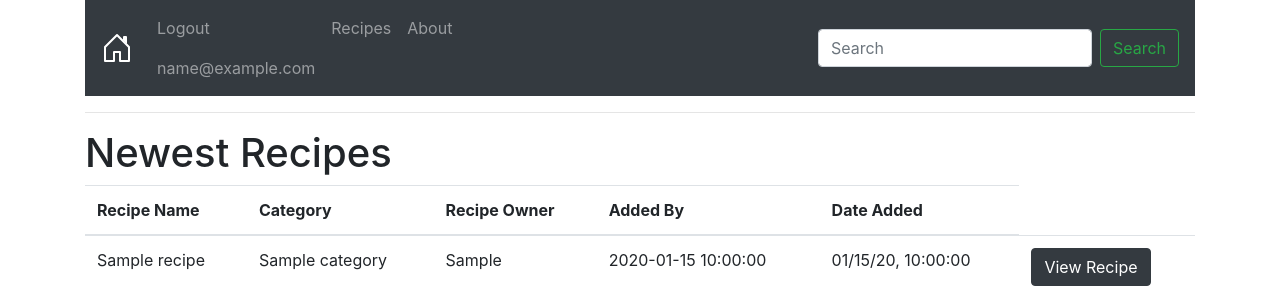
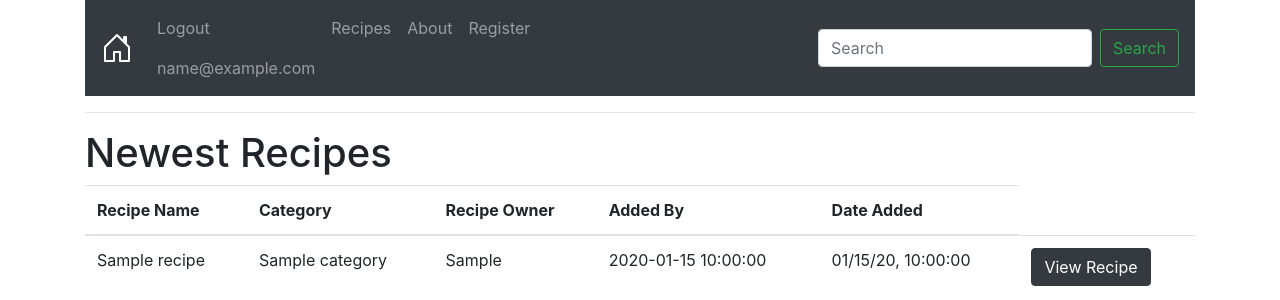
Before and after one commit to MeierLipman/recipe_application, a Flask app: page / in a window 1280 px wide. Shown: the top 300 px of the page. Run offline with Flask 2, Linux system fonts and the light colour scheme; a user stored in the database is signed in; a database or web service that is not in the repository returns one stand-in record (values such as "Sample title"); some libraries are stand-ins or nearby versions.

Commit message:
Update base.html

```diff
--- a/templates/base.html
+++ b/templates/base.html
@@ -81,6 +81,9 @@
           </li>
           <li>
             <a class="nav-link" href="{{ url_for('about') }}">About</a>
+          </li>
+          <li>
+            <a class="nav-link" href="{{ url_for('register') }}">Register</a>
           </li>
         </ul>
 
```
